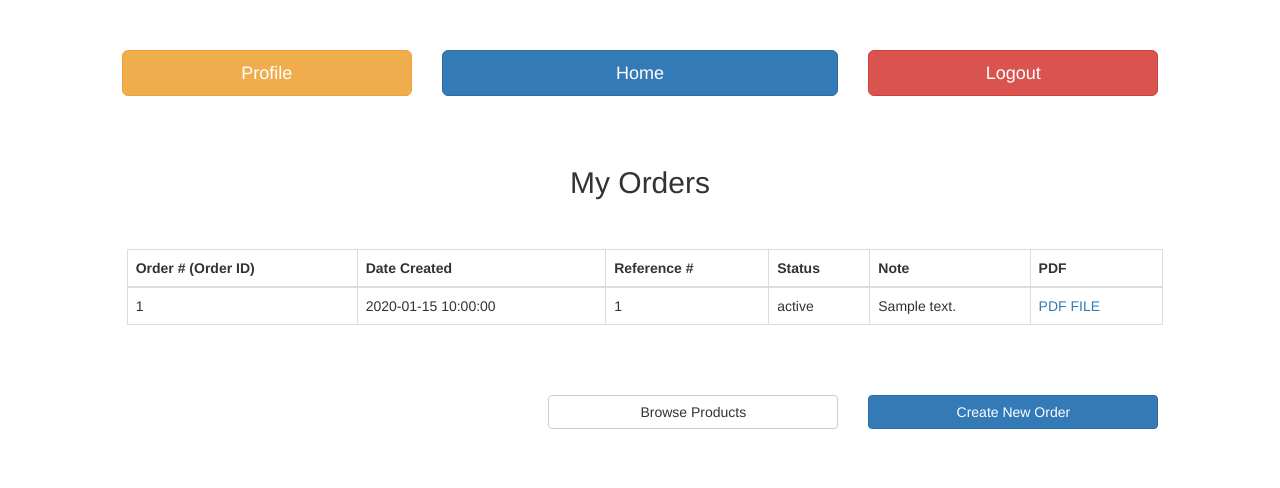
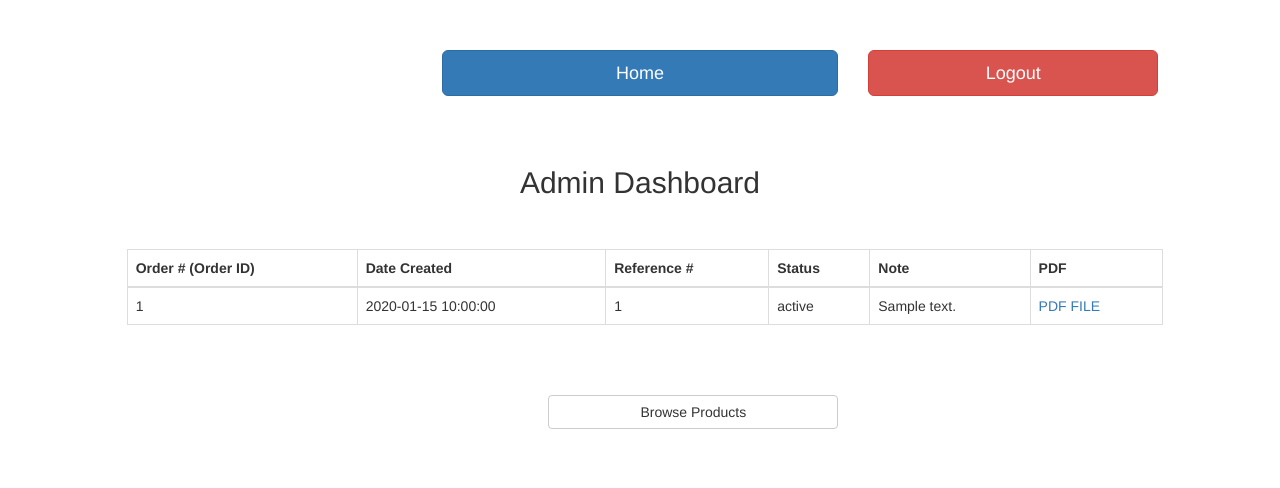
Before and after one commit to keephopealive/LVL, a CodeIgniter app: template application/views/adminDashboard.php in a window 1280 px wide. Shown: the top 488 px of the page. Run offline with CodeIgniter, Linux system fonts and the light colour scheme; the template is opened without the code that fills it: most values are stand-ins (such as "Sample title", 1, 10 or a date in 2020); data that the repository does not hold is empty; some libraries are stand-ins or nearby versions.

Commit message:
Admin Updates 2
2nd

```diff
--- a/application/views/adminDashboard.php
+++ b/application/views/adminDashboard.php
@@ -2,7 +2,7 @@
 <html lang="en">
 <head>
 	<meta charset="utf-8">
-	<title>User Dashboard</title>
+	<title>Admin Dashboard</title>
 	<link rel="stylesheet" href="https://maxcdn.bootstrapcdn.com/bootstrap/3.2.0/css/bootstrap.min.css">
 	<link rel="stylesheet" type="text/css" href="/assets/css/style.css">
 </head>
@@ -11,11 +11,11 @@
 
 	<div class="row top50">
 		<div class="col-sm-3 col-sm-offset-1">
-			<a href="/profile"><button class='btn btn-lg btn-warning btn-block'>Profile</button></a>
+			<!-- <a href="/profile"><button class='btn btn-lg btn-warning btn-block'>Profile</button></a> -->
 		</div>
 			<!-- <a href="#"><button class='btn btn-primary'>Promotions (inactive)</button></a> -->
 		<div class="col-sm-4">
-			<a href="/dashboard"><button class='btn btn-lg btn-primary btn-block'>Home</button></a>
+			<a href="/admin/dashboard"><button class='btn btn-lg btn-primary btn-block'>Home</button></a>
 		</div>
 		<div class="col-sm-3" >
 			<a href="/logout"><button class='btn btn-lg btn-danger btn-block'>Logout</button></a>
@@ -25,7 +25,7 @@
 <!-- BEGINS - ORDERS LIST  -->
 	<div class="row top50">
 		<div class='col-sm-10 col-sm-offset-1'>
-			<h2 class="center">My Orders</h2>
+			<h2 class="center">Admin Dashboard</h2>
 			<table class='table table-bordered top50'>
 				<thead>
 					<th>Order # (Order ID)</th>
@@ -57,7 +57,7 @@
 			<a href="/products" class='btn btn-default btn-block'>Browse Products</a>
 		</div>
 		<div class='col-sm-3'>
-			<a href="/orders/new" class='btn btn-primary btn-block'>Create New Order</a>
+			<!-- <a href="/orders/new" class='btn btn-primary btn-block'>Create New Order</a> -->
 		</div>
 	</div>
 <!-- ENDS - CREATE NEW ORDER -->
```
